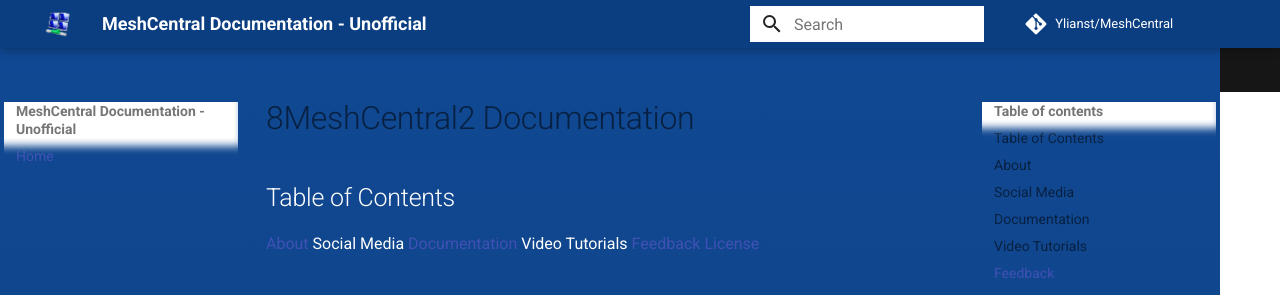
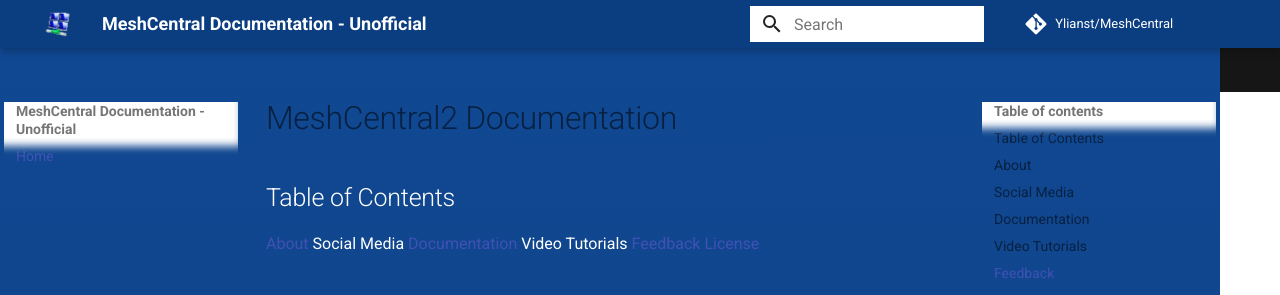
Before and after one commit to silversword411/meshcentraldocs_unofficial, an MkDocs documentation site: the page built from docs/docs/index.md, in a window 1280 px wide and 900 px high. Shown: the top 295 px of the window. Built offline with MkDocs 1.6.1 and Material for MkDocs 9.7.7, drawn with Linux system fonts in a browser that asks for light colours; comment, search, counter and statistics services are not loaded.

Commit message:
Update index.md

```diff
--- a/docs/docs/index.md
+++ b/docs/docs/index.md
@@ -1,4 +1,4 @@
-# 8MeshCentral2 Documentation
+# MeshCentral2 Documentation
 
 ## Table of Contents
 
```
